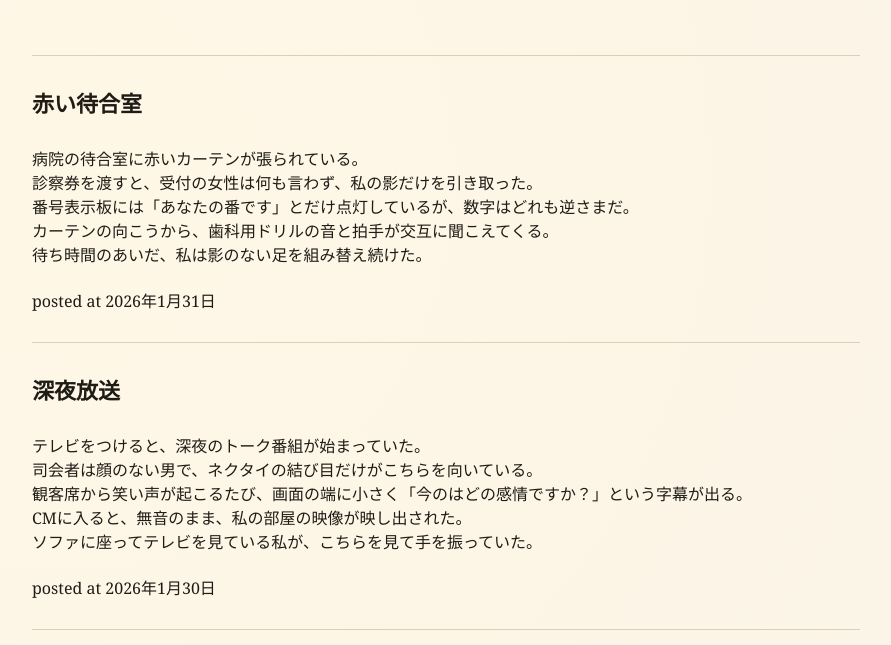
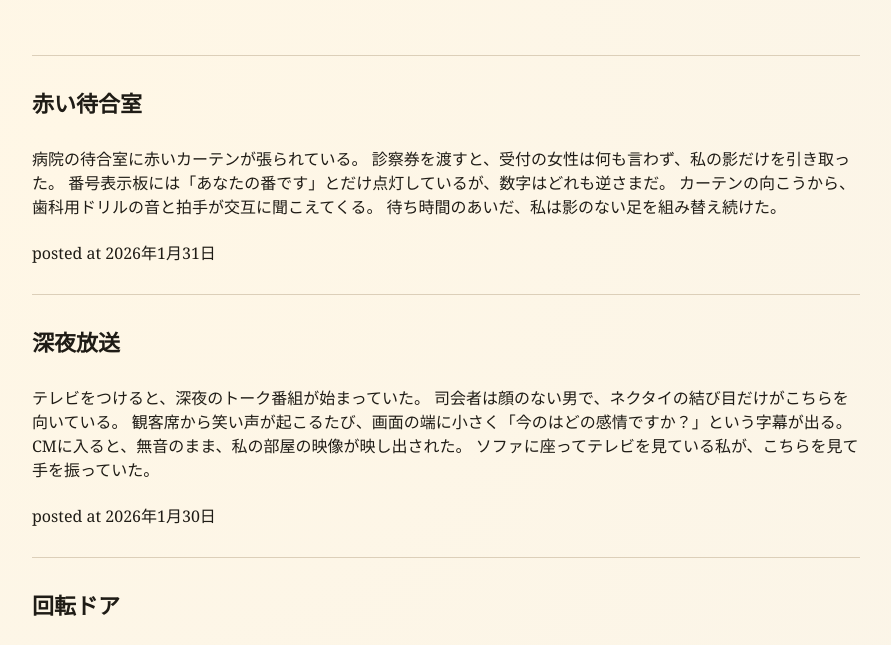
Before and after one commit to 4getkun/dreamlog, an Electron app: page index.html in a window 1280 px wide. Shown: the part 74-719 px from the top of the page, without its empty margins (194-1085 px from the left). Drawn offline with Linux system fonts and the light colour scheme.

Commit message:
adjust line breaks

```diff
--- a/index.html
+++ b/index.html
@@ -120,12 +120,18 @@
         const parts = posts.map((post) => {
           const body = stripPostedAt(post.body || "");
           const safeBody = body.replace(/</g, "&lt;").replace(/>/g, "&gt;");
+          const bodyHtml = safeBody
+            .replace(/\r\n/g, "\n")
+            .replace(/\n{2,}/g, "\n\n")
+            .replace(/\n\n/g, "__P__")
+            .replace(/\n/g, " ")
+            .replace(/__P__/g, "<br><br>");
           const postedAt = formatPostedAt(post.date || "");
           return `
             <div class="entry">
               <h2>${post.title || "Untitled"}</h2>
               <br>
-              <div>${safeBody.replace(/\n/g, "<br>")}</div>
+              <div>${bodyHtml}</div>
               ${postedAt ? `<br><div>${postedAt}</div>` : ""}
             </div>
           `;
```
Also changed, not shown: 1 other file.
